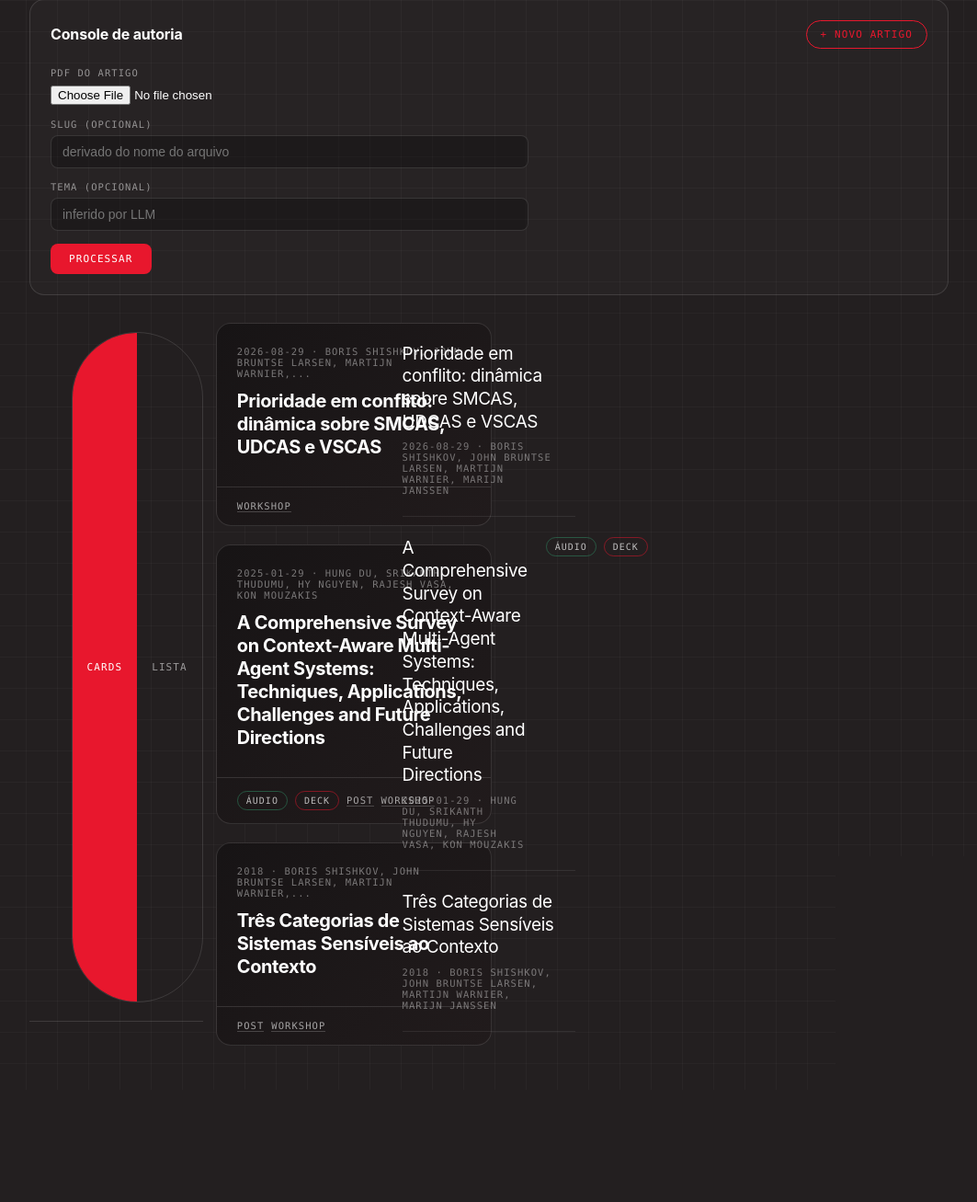
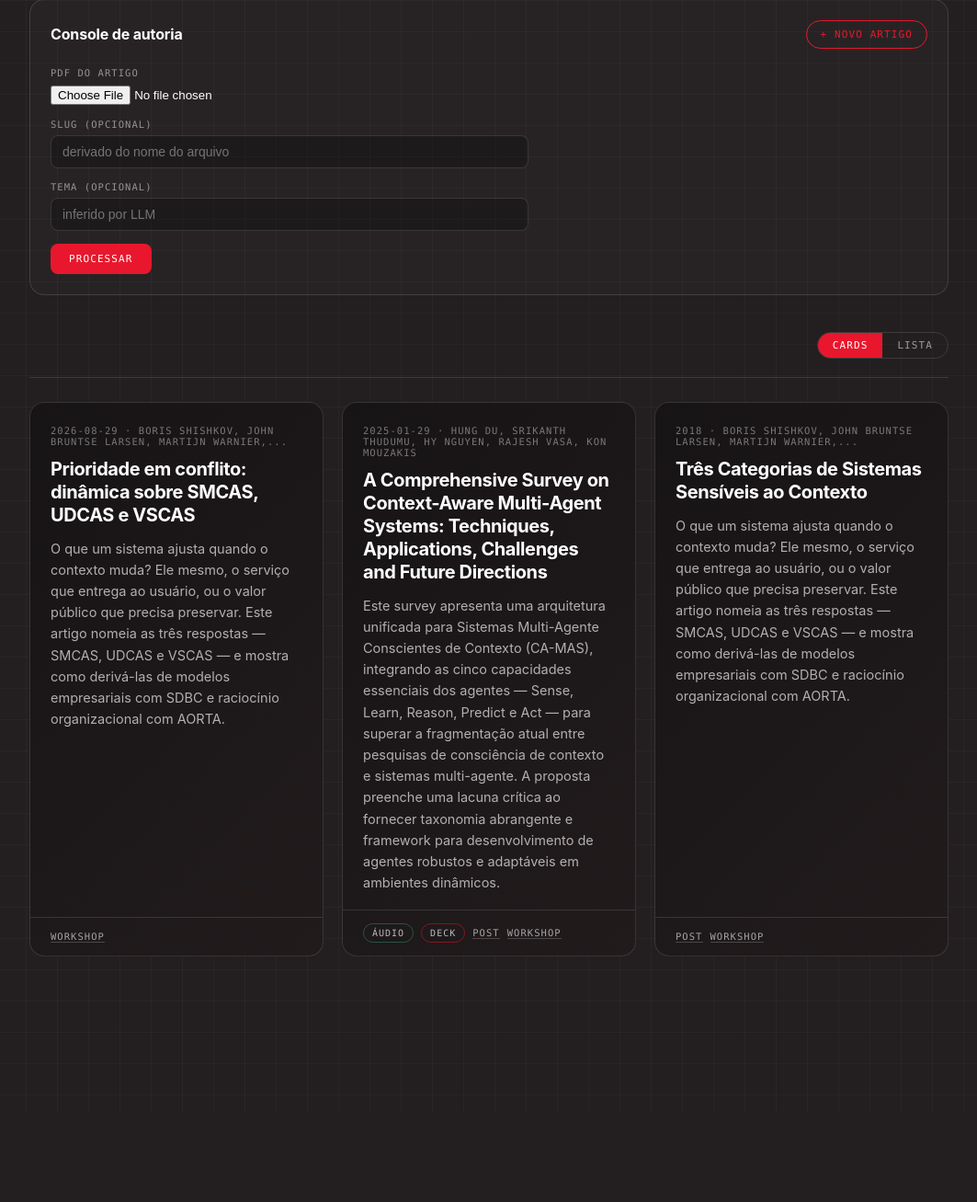
Before and after one commit to ab-orbit/css3e, a FastAPI app: page /articles/css-context-sensitive-systems/index.html in a window 1280 px wide. Shown: the part 340-1647 px from the top of the page at 92% size, without its empty margins (108-1171 px from the left). After the commit the page ends 1380 px from the top, so only its background shows below. Run offline with FastAPI, Linux system fonts and the light colour scheme.

Commit message:
fix: gallery rendered both views stacked inside a five-column grid
The theme page reused two class names that already meant something else, and
neither failed — the page simply came out wrong.

- `.gallery` is defined in resources/cases/style.css as a five-column grid.
  The theme container inherited it, so the toolbar, the card view and the list
  view were laid out side by side in 189px columns, text overlapping text.
- `[hidden]` is a user-agent rule and loses to any class that sets `display`,
  so `.tg-list{display:flex}` kept the hidden view painted on top of the
  visible one.

Gallery classes now carry a `tg-` prefix, and the hidden state is asserted
explicitly rather than left to user-agent specificity.

Adds a test that fails when a class sets `display` in both the gallery CSS and
the shared stylesheet — the collision that caused this is invisible to every
check that counts elements instead of measuring them.

Also backfills `briefing` on manifest entries published before the field
existed, so the cards are not empty.

Co-Authored-By: Claude Opus 5 (1M context) <noreply@anthropic.com>

```diff
--- a/articles/css-context-sensitive-systems/index.html
+++ b/articles/css-context-sensitive-systems/index.html
@@ -215,32 +215,35 @@ blockquote.pull cite{display:block;margin-top:14px;font:11px var(--mono);letter-
 .theme-head h1{font-size:clamp(34px,5.4vw,60px);line-height:1.02;letter-spacing:-.035em;margin:0 0 18px}
 .theme-dek{font-size:18px;line-height:1.6;color:rgba(255,255,255,.68);max-width:70ch;margin:0 0 14px}
 .theme-count{font:11px var(--mono);letter-spacing:.1em;text-transform:uppercase;color:rgba(255,255,255,.45);margin:0}
-.gallery-bar{display:flex;justify-content:flex-end;padding:10px 0 20px;border-bottom:1px solid var(--line);margin-bottom:26px}
-.gallery-views{display:inline-flex;border:1px solid var(--line);border-radius:999px;overflow:hidden}
-.gallery-view-btn{padding:7px 16px;background:transparent;border:0;color:rgba(255,255,255,.55);font:11px var(--mono);text-transform:uppercase;letter-spacing:.1em;cursor:pointer}
-.gallery-view-btn[aria-pressed=true]{background:var(--signal);color:#fff}
-.gallery-grid{display:grid;grid-template-columns:repeat(auto-fill,minmax(300px,1fr));gap:20px}
-.gcard{display:flex;flex-direction:column;border:1px solid var(--line);border-radius:16px;background:linear-gradient(135deg,#171415,#211b1c);overflow:hidden}
-.gcard-hit{display:block;padding:24px 22px 18px;text-decoration:none;color:inherit;flex:1}
-.gcard-hit:hover .gcard-title{color:var(--signal)}
-.gcard-meta{font:10.5px var(--mono);letter-spacing:.1em;text-transform:uppercase;color:rgba(255,255,255,.42);margin:0 0 12px}
-.gcard-title{font-size:20px;line-height:1.25;letter-spacing:-.02em;margin:0 0 12px}
-.gcard-brief{font-size:14.5px;line-height:1.6;color:rgba(255,255,255,.66);margin:0}
-.gcard-foot{display:flex;flex-wrap:wrap;gap:8px;align-items:center;padding:14px 22px;border-top:1px solid var(--line)}
-.gcard-link{font:10.5px var(--mono);text-transform:uppercase;letter-spacing:.1em;color:rgba(255,255,255,.6);text-decoration:none;border-bottom:1px solid rgba(255,255,255,.2)}
-.gcard-link:hover{color:var(--signal)}
-.badge{font:10px var(--mono);text-transform:uppercase;letter-spacing:.1em;padding:4px 9px;border-radius:999px;border:1px solid var(--line);color:rgba(255,255,255,.7)}
-.badge-audio{border-color:rgba(46,125,91,.6)}
-.badge-deck{border-color:rgba(232,23,45,.5)}
-.gallery-list{display:flex;flex-direction:column}
-.grow{display:flex;gap:20px;justify-content:space-between;align-items:flex-start;padding:22px 0;border-bottom:1px solid rgba(255,255,255,.08)}
-.grow-title{font-size:19px;line-height:1.3;letter-spacing:-.02em;color:#fff;text-decoration:none;display:block;margin-bottom:8px}
-.grow-title:hover{color:var(--signal)}
-.grow-brief{font-size:14.5px;line-height:1.6;color:rgba(255,255,255,.62);margin:0 0 8px;max-width:76ch}
-.grow-meta{font:10.5px var(--mono);letter-spacing:.1em;text-transform:uppercase;color:rgba(255,255,255,.4);margin:0}
-.grow-side{display:flex;gap:8px;flex-shrink:0}
-.gallery-empty{color:rgba(255,255,255,.5);padding:30px 0}
-@media (max-width:640px){.grow{flex-direction:column;gap:10px}}
+.tg-bar{display:flex;justify-content:flex-end;padding:10px 0 20px;border-bottom:1px solid var(--line);margin-bottom:26px}
+.tg-views{display:inline-flex;border:1px solid var(--line);border-radius:999px;overflow:hidden}
+.tg-view-btn{padding:7px 16px;background:transparent;border:0;color:rgba(255,255,255,.55);font:11px var(--mono);text-transform:uppercase;letter-spacing:.1em;cursor:pointer}
+.tg-view-btn[aria-pressed=true]{background:var(--signal);color:#fff}
+/* [hidden] do user-agent tem especificidade menor que uma classe, entao
+   `.tg-list{display:flex}` fazia as duas views renderizarem sobrepostas. */
+.tg-grid[hidden],.tg-list[hidden]{display:none}
+.tg-grid{display:grid;grid-template-columns:repeat(auto-fill,minmax(300px,1fr));gap:20px}
+.tg-card{display:flex;flex-direction:column;border:1px solid var(--line);border-radius:16px;background:linear-gradient(135deg,#171415,#211b1c);overflow:hidden}
+.tg-card-hit{display:block;padding:24px 22px 18px;text-decoration:none;color:inherit;flex:1}
+.tg-card-hit:hover .tg-card-title{color:var(--signal)}
+.tg-card-meta{font:10.5px var(--mono);letter-spacing:.1em;text-transform:uppercase;color:rgba(255,255,255,.42);margin:0 0 12px}
+.tg-card-title{font-size:20px;line-height:1.25;letter-spacing:-.02em;margin:0 0 12px}
+.tg-card-brief{font-size:14.5px;line-height:1.6;color:rgba(255,255,255,.66);margin:0}
+.tg-card-foot{display:flex;flex-wrap:wrap;gap:8px;align-items:center;padding:14px 22px;border-top:1px solid var(--line)}
+.tg-card-link{font:10.5px var(--mono);text-transform:uppercase;letter-spacing:.1em;color:rgba(255,255,255,.6);text-decoration:none;border-bottom:1px solid rgba(255,255,255,.2)}
+.tg-card-link:hover{color:var(--signal)}
+.tg-badge{font:10px var(--mono);text-transform:uppercase;letter-spacing:.1em;padding:4px 9px;border-radius:999px;border:1px solid var(--line);color:rgba(255,255,255,.7)}
+.tg-badge-audio{border-color:rgba(46,125,91,.6)}
+.tg-badge-deck{border-color:rgba(232,23,45,.5)}
+.tg-list{display:flex;flex-direction:column}
+.tg-row{display:flex;gap:20px;justify-content:space-between;align-items:flex-start;padding:22px 0;border-bottom:1px solid rgba(255,255,255,.08)}
+.tg-row-title{font-size:19px;line-height:1.3;letter-spacing:-.02em;color:#fff;text-decoration:none;display:block;margin-bottom:8px}
+.tg-row-title:hover{color:var(--signal)}
+.tg-row-brief{font-size:14.5px;line-height:1.6;color:rgba(255,255,255,.62);margin:0 0 8px;max-width:76ch}
+.tg-row-meta{font:10.5px var(--mono);letter-spacing:.1em;text-transform:uppercase;color:rgba(255,255,255,.4);margin:0}
+.tg-row-side{display:flex;gap:8px;flex-shrink:0}
+.tg-empty{color:rgba(255,255,255,.5);padding:30px 0}
+@media (max-width:640px){.tg-row{flex-direction:column;gap:10px}}
 
 /* --- Console de autoria (só visível em localhost) --- */
 .console{border:1px solid var(--line);border-radius:16px;padding:22px;margin-bottom:30px;background:rgba(255,255,255,.02)}
@@ -271,7 +274,7 @@ blockquote.pull cite{display:block;margin-top:14px;font:11px var(--mono);letter-
 .console-log{max-height:220px;overflow:auto;background:rgba(0,0,0,.35);border:1px solid var(--line);border-radius:10px;padding:14px;font:11.5px var(--mono);color:rgba(255,255,255,.7);white-space:pre-wrap;margin:0}
 .console-done{display:flex;flex-wrap:wrap;gap:7px;margin-top:14px}
 .console-chip{font:10px var(--mono);text-transform:uppercase;letter-spacing:.08em;padding:4px 9px;border-radius:999px;border:1px solid rgba(46,125,91,.5);color:rgba(255,255,255,.65)}
-.gcard-fresh{outline:1px solid var(--signal);outline-offset:2px}</style>
+.tg-card-fresh{outline:1px solid var(--signal);outline-offset:2px}</style>
 </head>
 <body>
 <main class="wrap">
@@ -366,13 +369,13 @@ blockquote.pull cite{display:block;margin-top:14px;font:11px var(--mono);letter-
 
   function addCard(article) {
     var card = document.createElement('article');
-    card.className = 'gcard gcard-fresh';
+    card.className = 'tg-card tg-card-fresh';
     card.innerHTML =
-      '<a class="gcard-hit" href="' + article.href + '">' +
-      '<p class="gcard-meta">' + (article.date || '') + '</p>' +
-      '<h2 class="gcard-title">' + (article.title || 'Sem título') + '</h2>' +
-      '<p class="gcard-brief">' + (article.briefing || '') + '</p></a>';
-    var grid = document.querySelector('.gallery-grid');
+      '<a class="tg-card-hit" href="' + article.href + '">' +
+      '<p class="tg-card-meta">' + (article.date || '') + '</p>' +
+      '<h2 class="tg-card-title">' + (article.title || 'Sem título') + '</h2>' +
+      '<p class="tg-card-brief">' + (article.briefing || '') + '</p></a>';
+    var grid = document.querySelector('.tg-grid');
     if (grid) grid.prepend(card);
   }
 
@@ -432,64 +435,64 @@ blockquote.pull cite{display:block;margin-top:14px;font:11px var(--mono);letter-
   });
 })();
 </script>
-  <div class="gallery" data-active-view="cards">
-    <div class="gallery-bar">
-      <div class="gallery-views" role="group" aria-label="Modo de visualização">
-        <button type="button" class="gallery-view-btn" data-set-view="cards" aria-pressed="true">Cards</button>
-        <button type="button" class="gallery-view-btn" data-set-view="list" aria-pressed="false">Lista</button>
+  <div class="tg" data-active-view="cards">
+    <div class="tg-bar">
+      <div class="tg-views" role="group" aria-label="Modo de visualização">
+        <button type="button" class="tg-view-btn" data-set-view="cards" aria-pressed="true">Cards</button>
+        <button type="button" class="tg-view-btn" data-set-view="list" aria-pressed="false">Lista</button>
       </div>
     </div>
 
-    <section class="gallery-grid" data-view="cards">
-      <article class="gcard">
-        <a class="gcard-hit" href="../sistemas-sensiveis-ao-contexto/three-categories-of-cas/workshop.html">
-          <p class="gcard-meta">2026-08-29 · Boris Shishkov, John Bruntse Larsen, Martijn Warnier,...</p>
-          <h2 class="gcard-title">Prioridade em conflito: dinâmica sobre SMCAS, UDCAS e VSCAS</h2>
-        </a>
-        <div class="gcard-foot">
-<a class="gcard-link" href="../sistemas-sensiveis-ao-contexto/three-categories-of-cas/workshop.html">Workshop</a>        </div>
+    <section class="tg-grid" data-view="cards">
+      <article class="tg-card">
+        <a class="tg-card-hit" href="../sistemas-sensiveis-ao-contexto/three-categories-of-cas/workshop.html">
+          <p class="tg-card-meta">2026-08-29 · Boris Shishkov, John Bruntse Larsen, Martijn Warnier,...</p>
+          <h2 class="tg-card-title">Prioridade em conflito: dinâmica sobre SMCAS, UDCAS e VSCAS</h2>
+<p class="tg-card-brief">O que um sistema ajusta quando o contexto muda? Ele mesmo, o serviço que entrega ao usuário, ou o valor público que precisa preservar. Este artigo nomeia as três respostas — SMCAS, UDCAS e VSCAS — e mostra como derivá-las de modelos empresariais com SDBC e raciocínio organizacional com AORTA.</p>        </a>
+        <div class="tg-card-foot">
+<a class="tg-card-link" href="../sistemas-sensiveis-ao-contexto/three-categories-of-cas/workshop.html">Workshop</a>        </div>
       </article>
-      <article class="gcard">
-        <a class="gcard-hit" href="../sistemas-multiagente-contexto/context-aware-mas/index.html">
-          <p class="gcard-meta">2025-01-29 · Hung Du, Srikanth Thudumu, Hy Nguyen, Rajesh Vasa, Kon Mouzakis</p>
-          <h2 class="gcard-title">A Comprehensive Survey on Context-Aware Multi-Agent Systems: Techniques, Applications, Challenges and Future Directions</h2>
-        </a>
-        <div class="gcard-foot">
-<span class="badge badge-audio">Áudio</span><span class="badge badge-deck">Deck</span><a class="gcard-link" href="../sistemas-multiagente-contexto/context-aware-mas/blog.html">Post</a><a class="gcard-link" href="../sistemas-multiagente-contexto/context-aware-mas/workshop.html">Workshop</a>        </div>
+      <article class="tg-card">
+        <a class="tg-card-hit" href="../sistemas-multiagente-contexto/context-aware-mas/index.html">
+          <p class="tg-card-meta">2025-01-29 · Hung Du, Srikanth Thudumu, Hy Nguyen, Rajesh Vasa, Kon Mouzakis</p>
+          <h2 class="tg-card-title">A Comprehensive Survey on Context-Aware Multi-Agent Systems: Techniques, Applications, Challenges and Future Directions</h2>
+<p class="tg-card-brief">Este survey apresenta uma arquitetura unificada para Sistemas Multi-Agente Conscientes de Contexto (CA-MAS), integrando as cinco capacidades essenciais dos agentes — Sense, Learn, Reason, Predict e Act — para superar a fragmentação atual entre pesquisas de consciência de contexto e sistemas multi-agente. A proposta preenche uma lacuna crítica ao fornecer taxonomia abrangente e framework para desenvolvimento de agentes robustos e adaptáveis em ambientes dinâmicos.</p>        </a>
+        <div class="tg-card-foot">
+<span class="tg-badge tg-badge-audio">Áudio</span><span class="tg-badge tg-badge-deck">Deck</span><a class="tg-card-link" href="../sistemas-multiagente-contexto/context-aware-mas/blog.html">Post</a><a class="tg-card-link" href="../sistemas-multiagente-contexto/context-aware-mas/workshop.html">Workshop</a>        </div>
       </article>
-      <article class="gcard">
-        <a class="gcard-hit" href="../sistemas-sensiveis-ao-contexto/three-categories-of-cas/index.html">
-          <p class="gcard-meta">2018 · Boris Shishkov, John Bruntse Larsen, Martijn Warnier,...</p>
-          <h2 class="gcard-title">Três Categorias de Sistemas Sensíveis ao Contexto</h2>
-        </a>
-        <div class="gcard-foot">
-<a class="gcard-link" href="../sistemas-sensiveis-ao-contexto/three-categories-of-cas/blog.html">Post</a><a class="gcard-link" href="../sistemas-sensiveis-ao-contexto/three-categories-of-cas/workshop.html">Workshop</a>        </div>
+      <article class="tg-card">
+        <a class="tg-card-hit" href="../sistemas-sensiveis-ao-contexto/three-categories-of-cas/index.html">
+          <p class="tg-card-meta">2018 · Boris Shishkov, John Bruntse Larsen, Martijn Warnier,...</p>
+          <h2 class="tg-card-title">Três Categorias de Sistemas Sensíveis ao Contexto</h2>
+<p class="tg-card-brief">O que um sistema ajusta quando o contexto muda? Ele mesmo, o serviço que entrega ao usuário, ou o valor público que precisa preservar. Este artigo nomeia as três respostas — SMCAS, UDCAS e VSCAS — e mostra como derivá-las de modelos empresariais com SDBC e raciocínio organizacional com AORTA.</p>        </a>
+        <div class="tg-card-foot">
+<a class="tg-card-link" href="../sistemas-sensiveis-ao-contexto/three-categories-of-cas/blog.html">Post</a><a class="tg-card-link" href="../sistemas-sensiveis-ao-contexto/three-categories-of-cas/workshop.html">Workshop</a>        </div>
       </article>
     </section>
 
-    <section class="gallery-list" data-view="list" hidden>
-      <article class="grow">
-        <div class="grow-main">
-          <a class="grow-title" href="../sistemas-sensiveis-ao-contexto/three-categories-of-cas/workshop.html">Prioridade em conflito: dinâmica sobre SMCAS, UDCAS e VSCAS</a>
-          <p class="grow-meta">2026-08-29 · Boris Shishkov, John Bruntse Larsen, Martijn Warnier, Marijn Janssen</p>
+    <section class="tg-list" data-view="list" hidden>
+      <article class="tg-row">
+        <div class="tg-row-main">
+          <a class="tg-row-title" href="../sistemas-sensiveis-ao-contexto/three-categories-of-cas/workshop.html">Prioridade em conflito: dinâmica sobre SMCAS, UDCAS e VSCAS</a>
+<p class="tg-row-brief">O que um sistema ajusta quando o contexto muda? Ele mesmo, o serviço que entrega ao usuário, ou o valor público que precisa preservar. Este artigo nomeia as três respostas — SMCAS, UDCAS e VSCAS — e mostra como derivá-las de modelos empresariais com SDBC e raciocínio organizacional com AORTA.</p>          <p class="tg-row-meta">2026-08-29 · Boris Shishkov, John Bruntse Larsen, Martijn Warnier, Marijn Janssen</p>
         </div>
-        <div class="grow-side">
+        <div class="tg-row-side">
         </div>
       </article>
-      <article class="grow">
-        <div class="grow-main">
-          <a class="grow-title" href="../sistemas-multiagente-contexto/context-aware-mas/index.html">A Comprehensive Survey on Context-Aware Multi-Agent Systems: Techniques, Applications, Challenges and Future Directions</a>
-          <p class="grow-meta">2025-01-29 · Hung Du, Srikanth Thudumu, Hy Nguyen, Rajesh Vasa, Kon Mouzakis</p>
+      <article class="tg-row">
+        <div class="tg-row-main">
+          <a class="tg-row-title" href="../sistemas-multiagente-contexto/context-aware-mas/index.html">A Comprehensive Survey on Context-Aware Multi-Agent Systems: Techniques, Applications, Challenges and Future Directions</a>
+<p class="tg-row-brief">Este survey apresenta uma arquitetura unificada para Sistemas Multi-Agente Conscientes de Contexto (CA-MAS), integrando as cinco capacidades essenciais dos agentes — Sense, Learn, Reason, Predict e Act — para superar a fragmentação atual entre pesquisas de consciência de contexto e sistemas multi-agente. A proposta preenche uma lacuna crítica ao fornecer taxonomia abrangente e framework para desenvolvimento de agentes robustos e adaptáveis em ambientes dinâmicos.</p>          <p class="tg-row-meta">2025-01-29 · Hung Du, Srikanth Thudumu, Hy Nguyen, Rajesh Vasa, Kon Mouzakis</p>
         </div>
-        <div class="grow-side">
-<span class="badge badge-audio">Áudio</span><span class="badge badge-deck">Deck</span>        </div>
+        <div class="tg-row-side">
+<span class="tg-badge tg-badge-audio">Áudio</span><span class="tg-badge tg-badge-deck">Deck</span>        </div>
       </article>
-      <article class="grow">
-        <div class="grow-main">
-          <a class="grow-title" href="../sistemas-sensiveis-ao-contexto/three-categories-of-cas/index.html">Três Categorias de Sistemas Sensíveis ao Contexto</a>
-          <p class="grow-meta">2018 · Boris Shishkov, John Bruntse Larsen, Martijn Warnier, Marijn Janssen</p>
+      <article class="tg-row">
+        <div class="tg-row-main">
+          <a class="tg-row-title" href="../sistemas-sensiveis-ao-contexto/three-categories-of-cas/index.html">Três Categorias de Sistemas Sensíveis ao Contexto</a>
+<p class="tg-row-brief">O que um sistema ajusta quando o contexto muda? Ele mesmo, o serviço que entrega ao usuário, ou o valor público que precisa preservar. Este artigo nomeia as três respostas — SMCAS, UDCAS e VSCAS — e mostra como derivá-las de modelos empresariais com SDBC e raciocínio organizacional com AORTA.</p>          <p class="tg-row-meta">2018 · Boris Shishkov, John Bruntse Larsen, Martijn Warnier, Marijn Janssen</p>
         </div>
-        <div class="grow-side">
+        <div class="tg-row-side">
         </div>
       </article>
     </section>
@@ -498,16 +501,16 @@ blockquote.pull cite{display:block;margin-top:14px;font:11px var(--mono);letter-
 
 <script>
 (function () {
-  var gallery = document.querySelector('.gallery');
-  if (!gallery) return;
+  var tg = document.querySelector('.tg');
+  if (!tg) return;
   var KEY = 'css3e:gallery-view';
 
   function set(view) {
-    gallery.dataset.activeView = view;
-    gallery.querySelectorAll('[data-view]').forEach(function (section) {
+    tg.dataset.activeView = view;
+    tg.querySelectorAll('[data-view]').forEach(function (section) {
       section.hidden = section.dataset.view !== view;
     });
-    gallery.querySelectorAll('[data-set-view]').forEach(function (btn) {
+    tg.querySelectorAll('[data-set-view]').forEach(function (btn) {
       btn.setAttribute('aria-pressed', String(btn.dataset.setView === view));
     });
     // Per-viewer convenience only; a missing or unreadable value just means
@@ -515,7 +518,7 @@ blockquote.pull cite{display:block;margin-top:14px;font:11px var(--mono);letter-
     try { localStorage.setItem(KEY, view); } catch (e) {}
   }
 
-  gallery.querySelectorAll('[data-set-view]').forEach(function (btn) {
+  tg.querySelectorAll('[data-set-view]').forEach(function (btn) {
     btn.addEventListener('click', function () { set(btn.dataset.setView); });
   });
 
```
Also changed, not shown: articles/teste/index.html (+61 -58 lines), pipeline/articles.yaml (+11 -0 lines), pipeline/render/templates/partials/theme_console.html.j2 (+6 -6 lines), pipeline/render/templates/partials/theme_gallery.css.j2 (+30 -27 lines), pipeline/render/templates/theme.html.j2 (+33 -33 lines), tests/pipeline/test_css_integrity.py (+59 -0 lines), tests/pipeline/test_theme_pages.py (+4 -4 lines).
